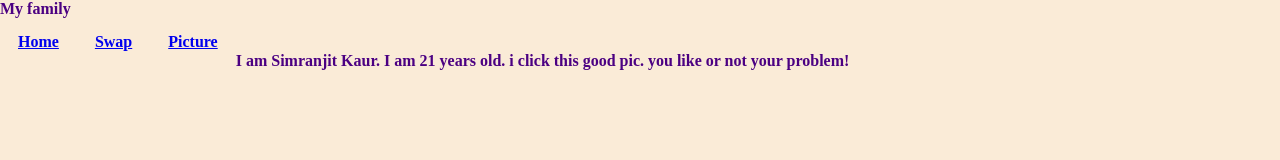
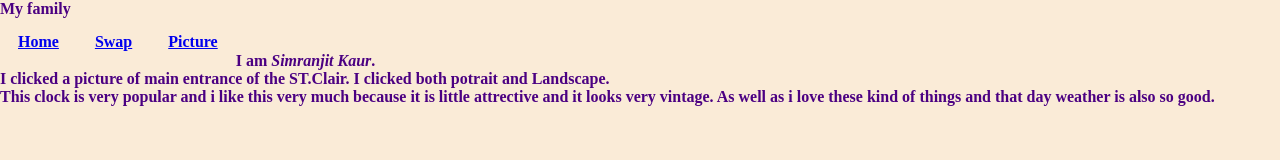
Before and after one commit to SimranjitKaur07/WEB301_Spring_Assignments, a plain HTML site: page index.html in a window 1280 px wide. Drawn offline with Linux system fonts and the light colour scheme.

Commit message:
Index....

```diff
--- a/index.html
+++ b/index.html
@@ -20,8 +20,12 @@
       <a href="pictureTag.html">Picture</a>
     </nav><br>
     <p>
-      I am Simranjit Kaur. I am 21 years old.
-      i click this good pic. you like or not your problem!
+     I am <strong><em>Simranjit Kaur</em></strong>. <br>
+     I clicked a picture of main entrance of the ST.Clair. I clicked both potrait and Landscape.
+     <br>
+     This clock is very popular and i like this very much because it is little attrective and it looks very vintage.
+     As well as i love these kind of things and that day weather is also so good.
+
     </p>
   </header>
 </body>
```
